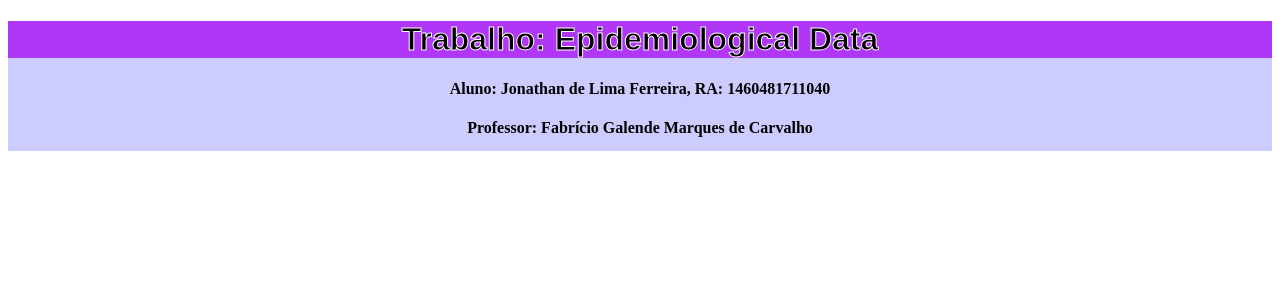
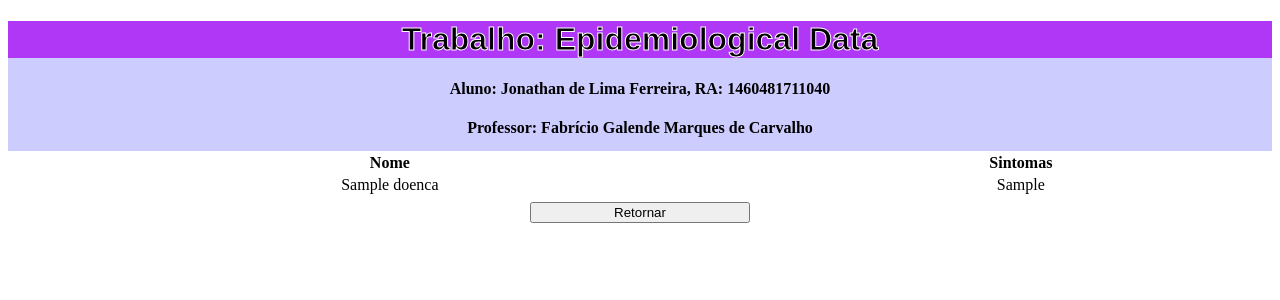
Before and after one commit to JonathanLima25/epidemiological_data, a Flask app: page /visualizacao_doencas in a window 1280 px wide. Shown: the top 300 px of the page. Run offline with Flask 2, Linux system fonts and the light colour scheme; tables that the repository leaves empty hold one stand-in row (values such as "Sample post").

Commit message:
Terminando o banco de dados

```diff
--- a/app/__init__.py
+++ b/app/__init__.py
@@ -1,7 +1,8 @@
-from flask import Flask, render_template
+from flask import Flask, render_template, request
 from flask_sqlalchemy import SQLAlchemy
 from flask_script import Manager
 from flask_migrate import Migrate, MigrateCommand
+
 
 app = Flask(__name__)
 app.config.from_object('config')
@@ -9,6 +10,7 @@ app.config.from_object('config')
 db = SQLAlchemy(app)
 migrate = Migrate(app, db)
 
+
 manager = Manager(app)
 manager.add_command('db', MigrateCommand)
 
--- a/app/controllers/default.py
+++ b/app/controllers/default.py
@@ -1,5 +1,7 @@
-from flask import render_template
+from flask import render_template, request
 from app import app, db
+
+from app.models.tables import Epidemiologico, Doenca
 
 @app.route('/')
 @app.route('/index')
@@ -9,6 +11,10 @@ def index():
 
 @app.route('/cadastro_doenca', methods=['GET', 'POST'])
 def cadastro_doenca():
+    if request.method == 'POST':
+        doenca = Doenca(request.form['nome'], request.form['sintomas'])
+        db.session.add(doenca)
+        db.session.commit()
     return render_template('cadastro_doenca.html')
 
 @app.route('/cadastro_epidemiologico', methods=['GET' , 'POST'])
@@ -22,7 +28,8 @@ def cadastro_epidemiologico():
 
 @app.route('/visualizacao_doencas', methods=['GET'])
 def visualizacao_doencas():
-    return render_template('visualizacao_doencas.html')
+    doenca = Doenca.query.all()
+    return render_template('visualizacao_doencas.html', doenca=doenca)
 
 @app.route('/visualizacao_epidemiologica', methods=['GET'])
 def visualizacao_epidemiologica():
--- a/app/models/tables.py
+++ b/app/models/tables.py
@@ -1,7 +1,7 @@
 from app import db
 
 class Doenca(db.Model):
-    __tablename__ = "doencas"
+    __tablename__ = "doenca"
 
     id = db.Column(db.Integer, primary_key = True)
     nome = db.Column(db.String)
@@ -17,8 +17,8 @@ class Doenca(db.Model):
 class Epidemiologico(db.Model):
     __tablename__ = "epidemiologico"
 
-    id = db.Column(db.Integer, primary_key = True)
-    data_coleta = db.Column(db.DateTime)
+    id = db.Column(db.Integer, primary_key = True, autoincrement = True)
+    data_coleta = db.Column(db.String)
     doenca_associada = db.Column(db.String)
 
     def __init__(self, data_coleta, doenca_associada):
--- a/app/static/css/style.css
+++ b/app/static/css/style.css
@@ -3,7 +3,7 @@
     background-color: rgb(204, 253, 255);
 }
 
-#Cabecalho{
+#Head{
     width: auto;
     height: 130px;
     background-color: rgb(205, 204, 255);
@@ -43,7 +43,17 @@ h4{
     width: 50%;
 }
 
+.Add_doenca_nome{
+    float:left;
+    position: relative;
+    width: 50%;
+}
 .Add_doenca_assoc{
+    float:left;
+    position: relative;
+    width: 50%;
+}
+.Add_sintomas{
     float:left;
     position: relative;
     width: 50%;
@@ -86,3 +96,13 @@ h4{
     font-family: "Lucida Console", Courier, monospace;
     font-weight: bold;
 }
+
+#btn_retorno{
+    text-align: Center;
+    padding-top: 50px;
+    padding: 5px;
+    font-family: "Lucida Console", Courier, monospace;
+    font-weight: bold;
+    margin: 0 auto 0 auto;
+    margin-bottom: 50px;
+}
--- a/app/templates/base.html
+++ b/app/templates/base.html
@@ -8,7 +8,7 @@
     </head>
     <body>
         <div id='background'>
-            <div id='Cabecalho'>
+            <div id='Head'>
                 <h1>Trabalho: Epidemiological Data</h1>
                 <p><h4>Aluno: Jonathan de Lima Ferreira, RA: 1460481711040</h4></p>
                 <p><h4>Professor: Fabrício Galende Marques de Carvalho</h4></p>
--- a/app/templates/visualizacao_doencas.html
+++ b/app/templates/visualizacao_doencas.html
@@ -1,3 +1,25 @@
 {% extends 'base.html' %} {% block content %}
+<main>
+    <table class="table">
+        <thead>
+            <tr>
+                <th>Nome</th>
+                <th>Sintomas</th>
+            </tr>
+        </thead>
+        <tbody>
+            {% for e in doenca %}
+            <tr>
+                <td>{{e.nome}}</td>
+                <td>{{e.sintomas}}</td>
+            </tr>
+            {% endfor %}
+        </tbody>
+    </table>
+    </div>
 
+    <div id="btn_retorno">
+        <a href="index"><button class="Retorno" style="width:220px">Retornar</button></a>
+    </div>
+</main>
 {% endblock %}
--- a/app/templates/visualizacao_epidemiologica.html
+++ b/app/templates/visualizacao_epidemiologica.html
@@ -1,4 +1,5 @@
 {% extends 'base.html' %} {% block content %}
+<main>
     <table class="table">
         <thead>
             <tr>
@@ -16,4 +17,9 @@
         </tbody>
     </table>
     </div>
+
+    <div id="btn_retorno">
+        <a href="index"><button class="Retorno" style="width:220px">Retornar</button></a>
+    </div>
+</main>
 {% endblock %}
--- a/config.py
+++ b/config.py
@@ -1,4 +1,4 @@
 DEBUG = True
 
-SQLALCHEMY_DATABASE_URI = 'sqlite:///storage.db'
+SQLALCHEMY_DATABASE_URI = 'mysql+pymysql://root:Fatec*2020@localhost/epidemiologica'
 SQLALCHEMY_TRACK_MODIFICATIONS = True
```
Also changed, not shown: app/templates/cadastro_doenca.html (+20 -3 lines), app/templates/cadastro_epidemiologico.html (+7 -1 lines), app/templates/index.html (+6 -3 lines), migrations/versions/b4ec649bc09a_.py (added, +50 -0 lines), migrations/versions/c008184e2145_.py (added, +50 -0 lines). Lines whose indentation alone changed are shown as unchanged.
